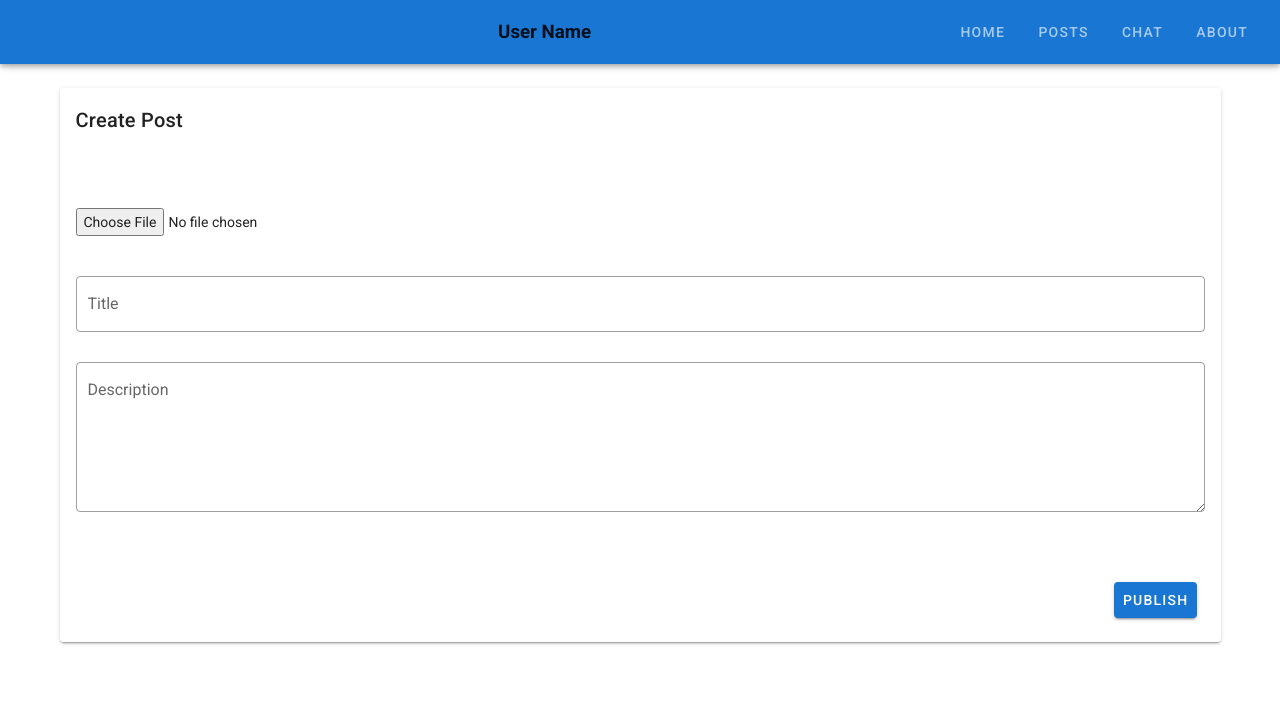
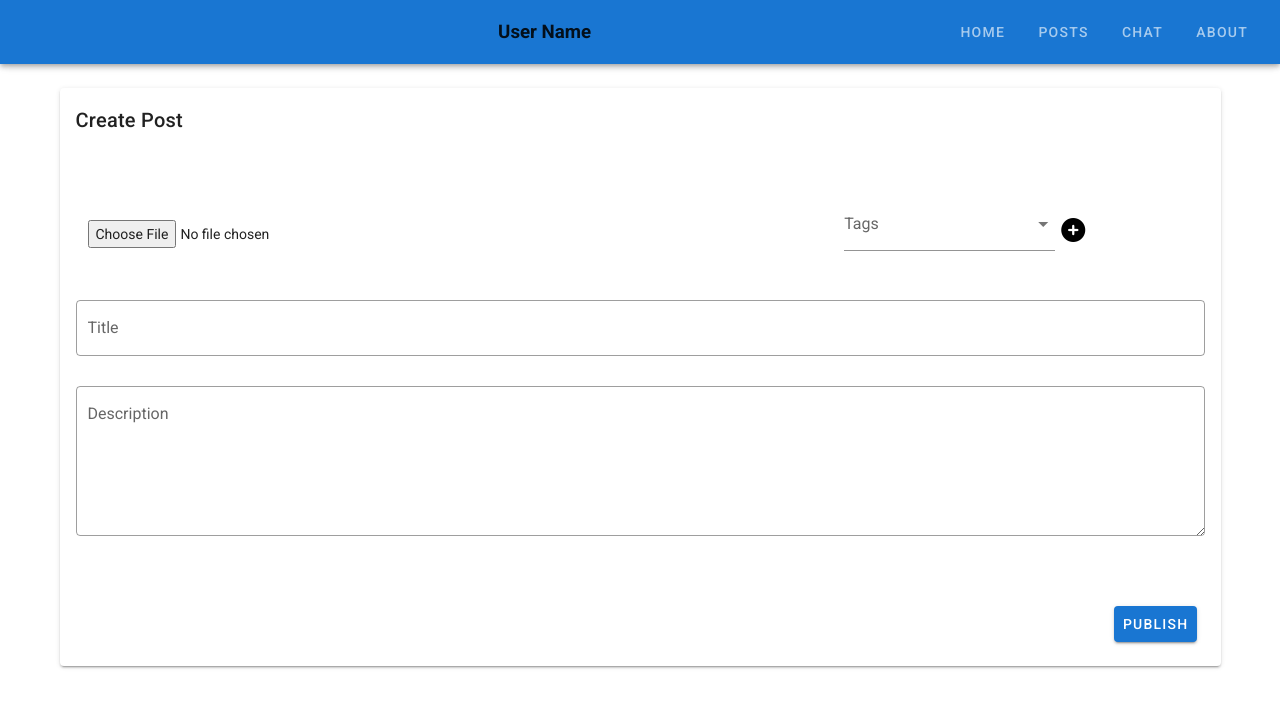
Before and after one commit to kevinstif/Raze_app, a Vue app in the folder app_web/: page /addPost in a window 1280 px wide. Shown: the top 708 px of the page. Built offline with nearby package versions, Linux system fonts and the light colour scheme; no server answers.

Commit message:
implement tag
avance de seleccion y creacion de etiquetas

```diff
--- a/app_web/src/posts/pages/add-post.vue
+++ b/app_web/src/posts/pages/add-post.vue
@@ -7,7 +7,17 @@
           <img v-if="item.imageUrl" :src="item.imageUrl" height="500px" />
         </div>
         <v-card-text>
-          <input type="file" accept="image/*" @change="onChange" class="my-10"/>
+          <v-container>
+            <v-row>
+              <v-col>
+                <input type="file" accept="image/*" @change="onChange" class="my-10"/>
+              </v-col>
+              <v-spacer></v-spacer>
+              <v-col>
+                <TagsManager></TagsManager>
+              </v-col>
+            </v-row>
+          </v-container>
           <v-text-field label="Title" placeholder="Title" outlined v-model="title"></v-text-field>
           <v-textarea outlined name="Description" placeholder="Description" label="Description"
                       v-model="description"></v-textarea>
@@ -24,8 +34,10 @@
 <script>
 import { v4 as uuidv4 } from 'uuid';
 import PostServices from "@/posts/services/posts.services";
+import TagsManager from "../../tags/pages/tags-manager";
 export default {
   name: "add-post",
+  components: {TagsManager},
   data:()=>({
     title:'',
     description:'',
@@ -33,7 +45,12 @@ export default {
     item:{
       image : null,
       imageUrl: null
-    }
+    },
+    /*tags:[
+        't-shirt',
+        'jeans',
+        'shorts',
+    ]*/
   }),
   methods:{
     addPost(item){
@@ -75,4 +92,9 @@ img {
   margin-right: auto;
   width: 80%;
 }
+
+.center{
+  margin: auto;
+  width: 5%;
+}
 </style>
--- a/app_web/src/router/index.js
+++ b/app_web/src/router/index.js
@@ -24,14 +24,6 @@ const routes = [
     path: '/addPost',
     name: '/addPost',
     component:()=>import('../posts/pages/add-post')
-  },
-  {
-    path: '/about',
-    name: 'About',
-    // route level code-splitting
-    // this generates a separate chunk (about.[hash].js) for this route
-    // which is lazy-loaded when the route is visited.
-    component: () => import(/* webpackChunkName: "about" */ '../views/About.vue')
   }
 ]
 
--- /dev/null
+++ b/app_web/src/tags/pages/add-tags.vue
@@ -0,0 +1,35 @@
+<template>
+  <v-container>
+    <v-card>
+      <v-card-title>Add Tag</v-card-title>
+      <v-card-text>
+        <v-text-field label="Title" v-model="title"></v-text-field>
+      </v-card-text>
+      <v-card-actions>
+        <v-spacer></v-spacer>
+        <v-btn icon color="red" @click="addTags">
+          <v-icon>fas fa-window-close</v-icon>
+        </v-btn>
+        <v-btn icon color="green" @click="addTags">
+        <v-icon>fas fa-check-circle</v-icon>
+      </v-btn>
+      </v-card-actions>
+    </v-card>
+  </v-container>
+</template>
+
+<script>
+export default {
+  name: "add-tags",
+  data:()=>({
+    title:'',
+  }),
+  methods:{
+    //TODO: add tags will be place here
+  }
+}
+</script>
+
+<style scoped>
+
+</style>
--- /dev/null
+++ b/app_web/src/tags/pages/tags-manager.vue
@@ -0,0 +1,43 @@
+<template>
+  <v-container>
+    <div>
+      <v-combobox :items="tags" label="Tags" multiple chips class="d-inline-block"></v-combobox>
+      <v-btn icon color="black" @click="addTags">
+        <v-icon>fas fa-plus-circle</v-icon>
+      </v-btn>
+    </div>
+    <v-dialog v-model="dialogAdd" max-width="500px">
+      <AddTags></AddTags>
+    </v-dialog>
+
+  </v-container>
+</template>
+
+<script>
+import AddTags from "./add-tags";
+export default {
+  name: "tags-manager",
+  components: {AddTags},
+  data:()=>({
+    tags:[
+        't-shirt',
+        'shorts',
+        'pajama'
+    ],
+    dialogAdd:false
+  }),
+  methods:{
+    addTags(){
+      this.dialogAdd=true;
+    },
+    close(){
+      this.dialogAdd=false;
+    }
+    //TODO: get all will be place here
+  }
+}
+</script>
+
+<style scoped>
+
+</style>
```
